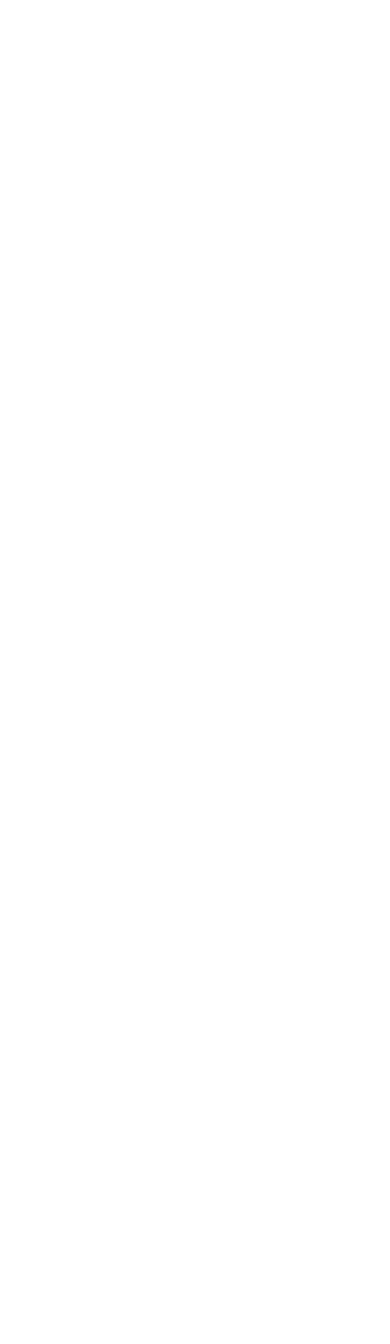
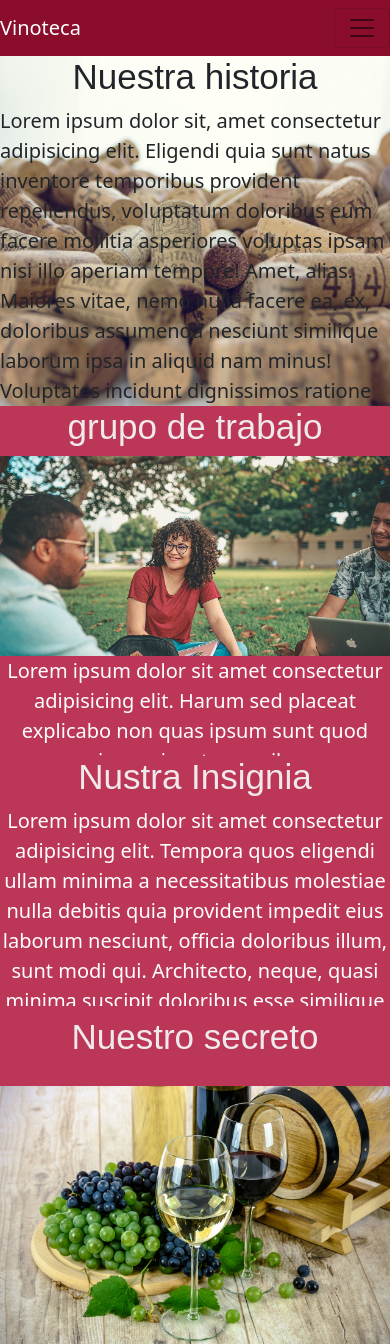
Before and after one commit to adriangerman1/EntregaFinal2_German_Pi-eiro, a plain HTML site: page pag/nosotros.html in a window 390 px wide. Shown: the top 1344 px of the page. Before the commit the page ends 844 px from the top, so only its background shows below. Drawn offline with nearby package versions, Linux system fonts and the light colour scheme.

Commit message:
segunda version

```diff
--- a/css/estilos.css
+++ b/css/estilos.css
@@ -57,8 +57,8 @@
 .vinoHome1 img {
 
     width: 90%;
-    height: 500px;
-    border: 3px solid rgb(236, 172, 9);
+    height: 550px;
+    object-fit: contain;
     -webkit-transition: 1s linear;
     transition: 1s linear;
 
@@ -69,6 +69,7 @@
 
     -webkit-transform: scale(1.1);
     transform: scale(1.1);
+    border: 3px solid rgb(236, 172, 9);
 
 }
 
@@ -95,8 +96,8 @@
 .vinoHome2 img {
 
     width: 90%;
-    height: 500px;
-    border: 3px solid rgb(236, 172, 9);
+    height: 550px;
+    object-fit: contain;
     -webkit-transition: 1s linear;
     transition: 1s linear;
 
@@ -106,6 +107,7 @@
 
     -webkit-transform: scale(1.1);
     transform: scale(1.1);
+    border: 3px solid rgb(236, 172, 9);
 
 }
 
@@ -131,8 +133,8 @@
 .vinoHome3 img {
 
     width: 90%;
-    height: 500px;
-    border: 3px solid rgb(236, 172, 9);
+    height: 550px;
+    object-fit: contain;
     -webkit-transition: 1s linear;
     transition: 1s linear;
 
@@ -142,6 +144,8 @@
 
     -webkit-transform: scale(1.1);
     transform: scale(1.1);
+    border: 3px solid rgb(236, 172, 9);
+
 
 }
 
@@ -167,8 +171,8 @@
 .vinoHome4 img {
 
     width: 90%;
-    height: 500px;
-    border: 3px solid rgb(236, 172, 9);
+    height: 550px;
+    object-fit: contain;
     -webkit-transition: 1s linear;
     transition: 1s linear;
 
@@ -178,6 +182,7 @@
 
     -webkit-transform: scale(1.1);
     transform: scale(1.1);
+    border: 3px solid rgb(236, 172, 9);
 
 }
 
@@ -506,3 +511,176 @@ background-color: #b0143bda;
 }
 
 /* ----------------------------------------Nosotros------------------------------------- */
+
+.sec1Nos{
+
+    width: 100%;
+    height: 650px;
+    background-image: url(../img/vinoteca1.jpg);
+    background-position: center;
+    background-repeat: no-repeat;
+    background-size: cover;
+    overflow:auto;
+
+}
+
+.sec1Nos h2{
+
+    text-align: center;
+    font-size: 35px;
+    font-family: fantasy;
+
+}
+
+.sec1Nos p{
+
+    overflow:auto;
+    text-align: left;
+    font-size: 20px;
+
+}
+
+/* -------------------------------------- sec 2---------------------------------------- */
+
+.sec2Nos{
+
+    width: 100%;
+    height: 1600px;
+    background-color: #b0143bda;
+    display: flex;
+    flex-direction: column;
+
+}
+
+.grupo{
+
+    width: 100%;
+    height:600px ;
+    overflow:auto;
+    /* background-color: aqua; */
+
+}
+
+.grupo h2{
+
+    text-align: center;
+    font-size: 35px;
+    font-family: fantasy;
+    color: rgba(243, 243, 243, 0.945);
+
+}
+
+.grupo p{
+
+    text-align: center;
+    font-size: 20px;
+    color: #fff;
+
+}
+
+.grupo img{
+
+    width: 100%;
+    height:450px;
+    object-fit: cover;
+
+}
+
+/* ------------------------------------- grupo2 ------------------------------------------ */
+
+.grupo2{
+
+    width: 100%;
+    height:250px ;
+    overflow:auto;
+    /* background-color: aquamarine; */
+}
+
+.grupo2 h2{
+
+    text-align: center;
+    font-size: 35px;
+    font-family: fantasy;
+    color: rgba(243, 243, 243, 0.945);
+
+}
+
+.grupo2 p{
+
+    text-align: center;
+    font-size: 20px;
+    color: #fff;
+
+}
+
+/* ------------------------------------- grupo3 ------------------------------------------ */
+
+.grupo3{
+
+    width: 100%;
+    height:550px ;
+}
+
+.grupo3 h2{
+
+    text-align: center;
+    font-size: 35px;
+    font-family: fantasy;
+    color: rgba(243, 243, 243, 0.945);
+
+}
+
+.grupo3 img{
+
+    width: 100%;
+    height:700px;
+    object-fit: cover;
+
+
+}
+
+@media only screen and (max-width: 700px ){
+
+    .sec1Nos{
+
+        width: 100%;
+        height: 350px;
+    }
+
+    .sec2Nos{
+
+        width: 100%;
+        height: 1000px;
+    }
+
+    .grupo{
+
+        width: 100%;
+        height:350px ;
+    }
+
+    .grupo img{
+
+        width: 100%;
+        height:200px;
+        object-fit: cover;
+
+    }
+
+    .grupo3{
+
+        width: 100%;
+        height:150px ;
+        padding-top: 10px;
+    }
+
+    .grupo3 img{
+
+        width: 100%;
+        height:300px;
+        object-fit: contain;
+
+    }
+
+
+}
--- a/pag/nosotros.html
+++ b/pag/nosotros.html
@@ -0,0 +1,160 @@
+<!DOCTYPE html>
+<html lang="es">
+<head>
+    <meta charset="UTF-8">
+    <meta http-equiv="X-UA-Compatible" content="IE=edge">
+    <meta name="viewport" content="width=device-width, initial-scale=1.0">
+
+    <link href="https://cdn.jsdelivr.net/npm/bootstrap@5.0.2/dist/css/bootstrap.min.css" rel="stylesheet"
+        integrity="sha384-EVSTQN3/azprG1Anm3QDgpJLIm9Nao0Yz1ztcQTwFspd3yD65VohhpuuCOmLASjC" crossorigin="anonymous">
+
+    <link rel="stylesheet" href="https://cdnjs.cloudflare.com/ajax/libs/animate.css/4.1.1/animate.min.css" />
+
+    <link rel="stylesheet" href="https://cdnjs.cloudflare.com/ajax/libs/font-awesome/6.1.1/css/all.min.css"
+        integrity="sha512-KfkfwYDsLkIlwQp6LFnl8zNdLGxu9YAA1QvwINks4PhcElQSvqcyVLLD9aMhXd13uQjoXtEKNosOWaZqXgel0g=="
+        crossorigin="anonymous" referrerpolicy="no-referrer" />
+
+    <link rel="stylesheet" href="../css/estilos.css">
+
+    <title>Vinoteca</title>
+
+</head>
+
+<body>
+
+    <!---------------------------------------------- menu nav  inicio------------------------------------->
+
+    <nav class="navbar navbar-expand-lg navbar-light bg-light">
+        <div class="container-fluid">
+            <a class="navbar-brand" href="../index.html">Vinoteca</a>
+            <button class="navbar-toggler" type="button" data-bs-toggle="collapse" data-bs-target="#navbarNav"
+                aria-controls="navbarNav" aria-expanded="false" aria-label="Toggle navigation">
+                <span class="navbar-toggler-icon"></span>
+            </button>
+            <div class="collapse navbar-collapse" id="navbarNav">
+                <ul class="navbar-nav">
+                    <li class="nav-item">
+                        <a class="nav-link " aria-current="page" href="../index.html">Home</a>
+                    </li>
+                    <li class="nav-item">
+                        <a class="nav-link " href="productos.html">Productos</a>
+                    </li>
+                    <li class="nav-item">
+                        <a class="nav-link" href="servicios.html">Servicios</a>
+                    </li>
+                    <li class="nav-item">
+                        <a class="nav-link active" href="nosotros.html">Nosotros</a>
+                    </li>
+                    <li class="nav-item">
+                        <a class="nav-link" href="contactos.html">Contactos</a>
+                    </li>
+                </ul>
+            </div>
+        </div>
+    </nav>
+
+    <!---------------------------------------------- menu nav  fin------------------------------------->
+
+
+    <!---------------------------------------------- nosotros ini-------------------------------------->
+
+    <div class="containerNos">
+
+        <section class="sec1Nos">
+
+        <h2>Nuestra historia</h2>
+
+        <p>Lorem ipsum dolor sit, amet consectetur adipisicing elit. Eligendi quia sunt natus inventore temporibus provident repellendus, voluptatum doloribus eum facere mollitia asperiores voluptas ipsam nisi illo aperiam tempore! Amet, alias.
+        Maiores vitae, nemo nulla facere ea, ex, doloribus assumenda nesciunt similique laborum ipsa in aliquid nam minus! Voluptates incidunt dignissimos ratione nulla enim voluptatum fugiat? Ea veniam quo aspernatur maiores!
+        Voluptatem maxime, laboriosam exercitationem facilis eos quaerat libero. Voluptate fugit possimus omnis similique doloremque neque, cumque sequi voluptatum quisquam incidunt minus quidem atque ipsum. Culpa eaque quam aspernatur doloribus nam!</p>
+
+        </section>
+
+        <section class="sec2Nos">
+
+            <div class="grupo">
+
+                <h2>grupo de trabajo</h2>
+
+                <img src="../img/grupo1.jpg" alt="grupo de trabajo">
+
+                <p>Lorem ipsum dolor sit amet consectetur adipisicing elit. Harum sed placeat explicabo non quas ipsum sunt quod enim veniam temporibus.</p>
+
+            </div>
+
+            <div class="grupo2">
+
+                <h2>Nustra Insignia</h2>
+                <p>Lorem ipsum dolor sit amet consectetur adipisicing elit. Tempora quos eligendi ullam minima a necessitatibus molestiae nulla debitis quia provident impedit eius laborum nesciunt, officia doloribus illum, sunt modi qui.
+                Architecto, neque, quasi minima suscipit doloribus esse similique iusto odio magni omnis deserunt dicta. Vitae tempore rem voluptatum, molestias molestiae, ut est exercitationem a, dolore deserunt non cupiditate ipsa id!
+                Debitis sunt enim explicabo illum quasi sit eaque obcaecati magnam atque autem esse, eligendi doloremque? Culpa laboriosam quidem voluptatibus dignissimos. Sequi, officiis sunt unde facere aperiam sed cumque quis dolor?</p>
+
+            </div>
+
+            <div class=" grupo3">
+
+                <h2>Nuestro secreto</h2>
+
+                <img src="../img/uvas.jpg" alt="uvas">
+
+            </div>
+
+        </section>
+
+    </div>
+
+    <!---------------------------------------------- nosotros fin-------------------------------------->
+
+
+    <!---------------------------------------------- foot fin ------------------------------------->
+
+        <footer>
+
+            <h2>Nuestras redes</h2>
+
+            <div class="container-fluid">
+
+                <div class="row">
+
+                    <div class="face col-sm-4">
+
+                        <a href="http://www.facebook.com/" class="logos"><i class="fa-brands fa-facebook-square"></i></a>
+
+                    </div>
+
+                    <div class="tiw col-sm-4">
+
+                        <a href="https://twitter.com/?lang=es" class="logos"><i class="fa-brands fa-twitter-square"></i></a>
+
+                    </div>
+
+                    <div class="inst col-sm-4">
+
+                        <a href="https://www.instagram.com/?hl=es-la" class="logos"><i
+                                class="fa-brands fa-instagram"></i></a>
+
+                    </div>
+
+                </div>
+
+            </div>
+
+            <h2>Nos reservamos todos los derechos de autor</h2>
+
+        </footer>
+
+        <!---------------------------------------------- footfin ------------------------------------->
+
+
+        <script src="https://cdn.jsdelivr.net/npm/@popperjs/core@2.9.2/dist/umd/popper.min.js"
+            integrity="sha384-IQsoLXl5PILFhosVNubq5LC7Qb9DXgDA9i+tQ8Zj3iwWAwPtgFTxbJ8NT4GN1R8p" crossorigin="anonymous">
+        </script>
+        <script src="https://cdn.jsdelivr.net/npm/bootstrap@5.0.2/dist/js/bootstrap.min.js"
+            integrity="sha384-cVKIPhGWiC2Al4u+LWgxfKTRIcfu0JTxR+EQDz/bgldoEyl4H0zUF0QKbrJ0EcQF" crossorigin="anonymous">
+        </script>
+
+        <link rel="stylesheet" href="https://cdnjs.cloudflare.com/ajax/libs/animate.css/4.1.1/animate.min.css" />
+
+</body>
+
+</html>
```
Also changed, not shown: index.html (+1 -1 lines), img/Vino-Tinto-Malbec2.jpg (added), img/grupo1.jpg (added), img/uvas.jpg (added), img/vinoteca1.jpg (added).
